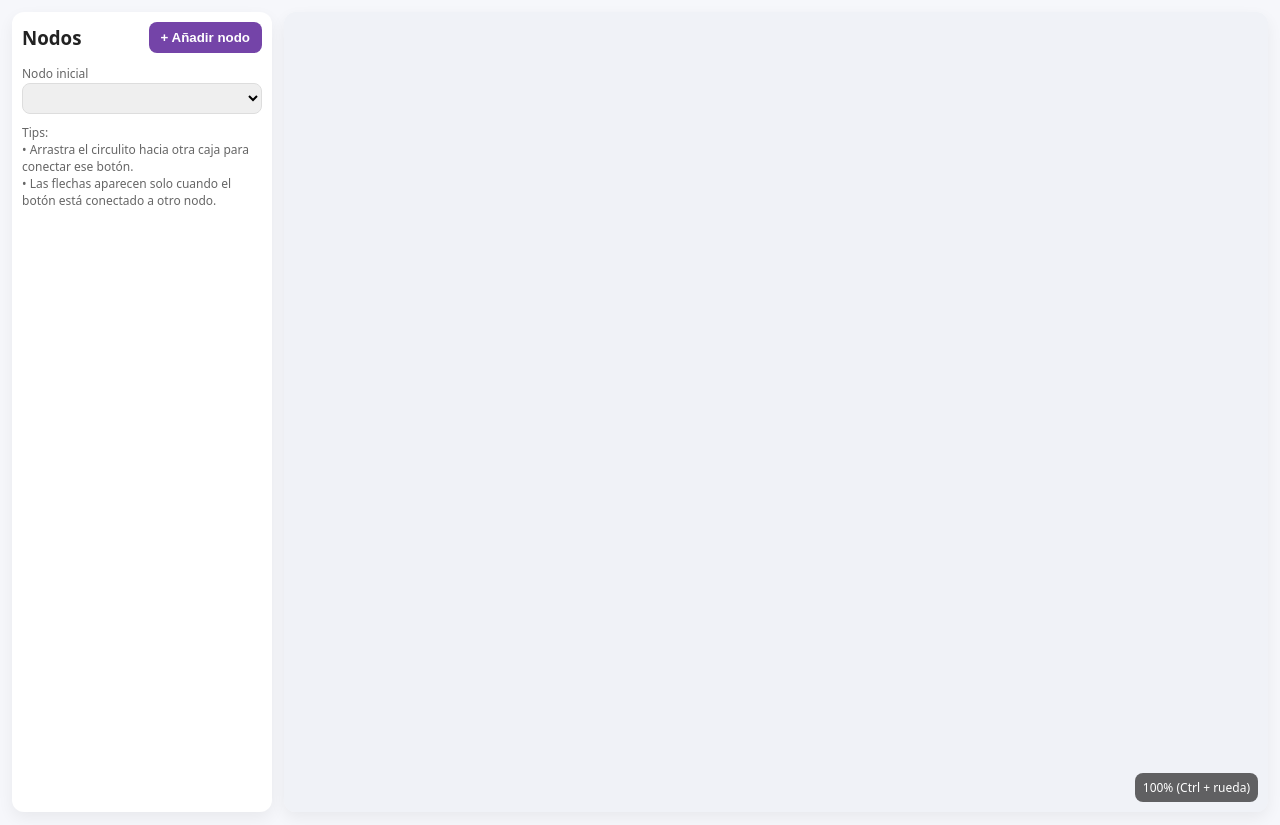
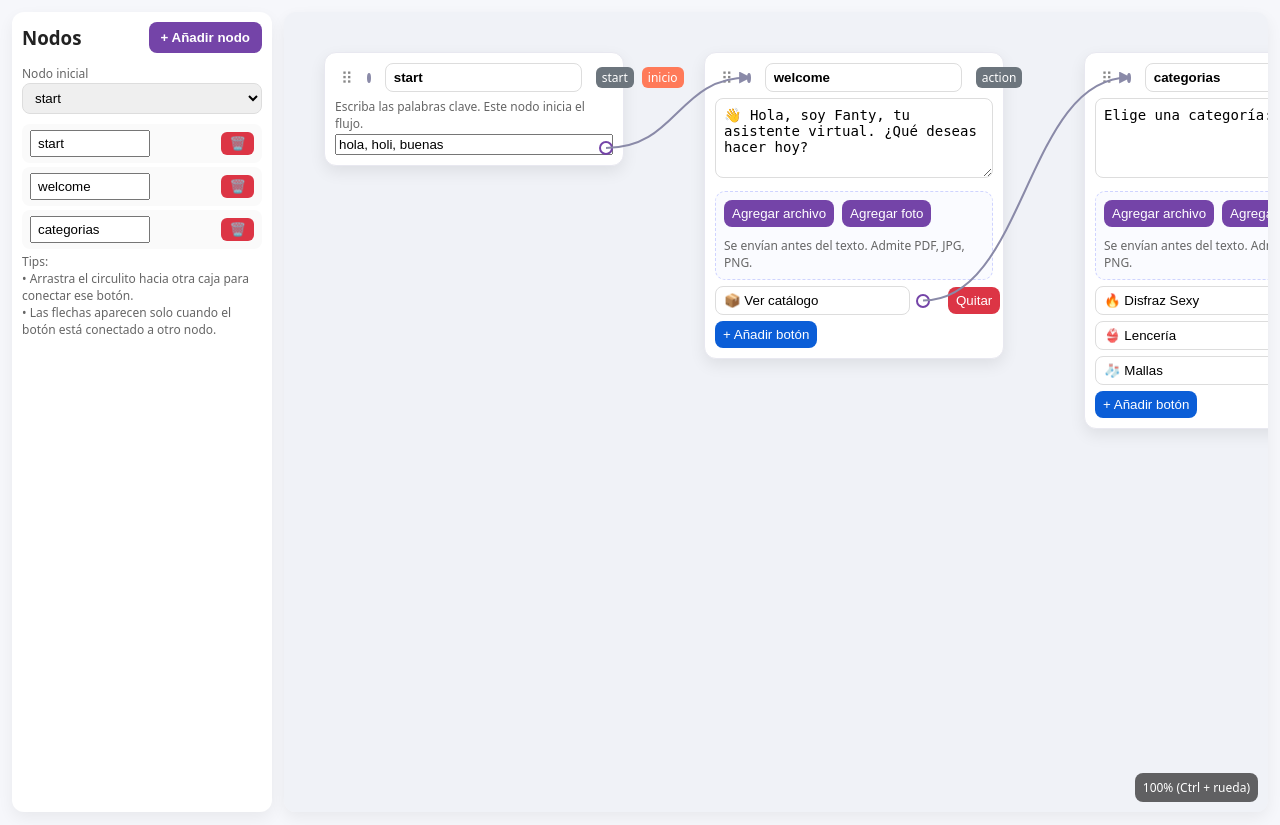
Before and after one commit to whatsapp123bot-spec/fanty-whatsapp-bot, a Flask app: template templates/flow_builder.html in a window 1280 px wide. Shown: the part 59-884 px from the top of the page. Run offline with Flask 3, Linux system fonts and the light colour scheme; the template is opened without the code that fills it: most values are stand-ins (such as "Sample title", 1, 10 or a date in 2020); lists and menus that the app fills with data are empty.

Commit message:
ux(builder): nodo Inicio sin textarea; mostrar solo nota de palabras clave; bootstrap del flujo por defecto (start->welcome->categorias) editable

```diff
--- a/templates/flow_builder.html
+++ b/templates/flow_builder.html
@@ -149,8 +149,36 @@
     }
 
     function ensureDefaults(){
+      if (!flow.nodes) flow.nodes = {};
+      // Si no hay nodos, crear flujo base: inicio -> welcome -> categorias
+      if (Object.keys(flow.nodes).length === 0) {
+        flow.nodes = {
+          'start': {
+            type: 'start',
+            keywords: 'hola, holi, buenas',
+            next: 'welcome',
+            pos: { x: 40, y: 40 }
+          },
+          'welcome': {
+            type: 'action',
+            text: '👋 Hola, soy Fanty, tu asistente virtual. ¿Qué deseas hacer hoy?',
+            buttons: [ { title: '📦 Ver catálogo', next: 'categorias' } ],
+            pos: { x: 420, y: 40 }
+          },
+          'categorias': {
+            type: 'action',
+            text: 'Elige una categoría:',
+            buttons: [
+              { title: '🔥 Disfraz Sexy', id: 'CATALOGO_DISFRAZ' },
+              { title: '👙 Lencería', id: 'CATALOGO_LENCERIA' },
+              { title: '🧦 Mallas', id: 'CATALOGO_MALLAS' }
+            ],
+            pos: { x: 800, y: 40 }
+          }
+        };
+        flow.start_node = 'start';
+      }
       flow.start_node = flow.start_node || Object.keys(flow.nodes)[0] || null;
-      if (!flow.nodes) flow.nodes = {};
       for (const k of Object.keys(flow.nodes)) {
         flow.nodes[k].text = flow.nodes[k].text || '';
         flow.nodes[k].buttons = (flow.nodes[k].buttons || []).slice(0, FLOW_LIMIT);
@@ -233,6 +261,11 @@
         const ta = document.createElement('textarea'); ta.value = node.text || 'Te contacto con una asesora por WhatsApp.';
         ta.placeholder = 'Texto opcional que se enviará'; ta.addEventListener('input', () => { flow.nodes[id].text = ta.value; });
         el.appendChild(ta);
+      } else if ((node.type||'action') === 'start') {
+        // Nota para palabras clave (sin textarea)
+        const note = document.createElement('div'); note.className='legend';
+        note.textContent = 'Escriba las palabras clave. Este nodo inicia el flujo.';
+        el.appendChild(note);
       } else {
         const ta = document.createElement('textarea'); ta.value = node.text || '';
         ta.placeholder = 'Texto del mensaje'; ta.addEventListener('input', () => { flow.nodes[id].text = ta.value; });
@@ -523,6 +556,8 @@
         if (flow.nodes[k].type==='start') {
           flow.nodes[k].keywords = (flow.nodes[k].keywords||'').trim();
           if (flow.nodes[k].next) flow.nodes[k].next = String(flow.nodes[k].next);
+          // El nodo inicio no usa texto; limpiarlo si existe
+          if ('text' in flow.nodes[k]) delete flow.nodes[k].text;
         }
         if (!Array.isArray(flow.nodes[k].assets)) delete flow.nodes[k].assets; // solo guardar si existe bien formada
       }
```
